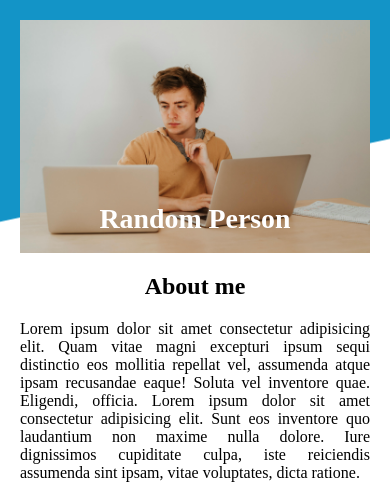
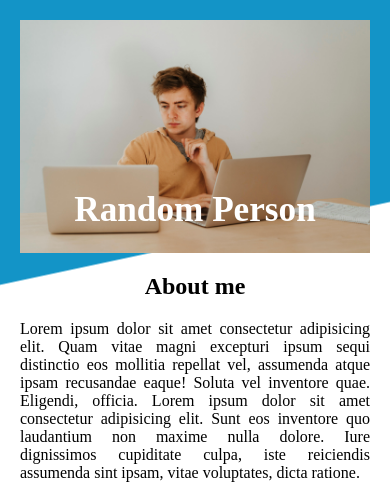
Before and after one commit to joeymuchow/odin-homepage, a plain HTML site: page src/index.html in a window 390 px wide. Shown: the top 484 px of the page. Drawn offline with nearby package versions, Linux system fonts and the light colour scheme.

Commit message:
Fix styling for gradient, heading, and layout

```diff
--- a/src/styles.css
+++ b/src/styles.css
@@ -22,7 +22,7 @@ h1 {
     position: absolute;
     bottom: 0;
     left: 7%;
-    font-size: 4vh;
+    font-size: 2.5rem;
     color: #FFFFFF;
     z-index: 1;
 }
@@ -57,6 +57,11 @@ h1 {
 }
 
 @media (max-width: 1024px) {
+    main {
+        padding-top: 70px;
+        background: linear-gradient(168deg, #1394c7 60%, #FFFFFF 60.3%);
+    }
+
     section, header {
         max-width: 700px;
     }
@@ -66,7 +71,10 @@ h1 {
     }
 
     h1 {
-        left: 20%;
+        left: 18rem;
+        right: 0;
+        top: 1.5rem;
+        text-align: center;
     }
 
     .about-me-container {
@@ -77,19 +85,22 @@ h1 {
 
     .about-me-image-container {
         margin-left: -6rem;
-        margin-top: -3rem;
+        margin-top: -6rem;
         margin-right: 1rem;
         margin-bottom: 0rem;
+        position: initial;
     }
 
     .about-me-container img {
         transform: none;
+        max-width: 350px;
     }
 }
 
-@media (max-width: 600px) {
+@media (max-width: 648px) {
     main {
-        background: linear-gradient(168deg, #1394c7 35%, #FFFFFF 35.3%);
+        padding-top: 0;
+        background: linear-gradient(168deg, #1394c7 45%, #FFFFFF 45.3%);
     }
 
     header {
@@ -102,7 +113,8 @@ h1 {
     h1 {
         left: 0;
         right: 0;
-        font-size: 3.3vh;
+        top: unset;
+        font-size: 2.2rem;
         text-align: center;
     }
 
@@ -116,6 +128,7 @@ h1 {
     .about-me-image-container {
         float: none;
         margin: 0;
+        position: relative;
     }
 
 
```
